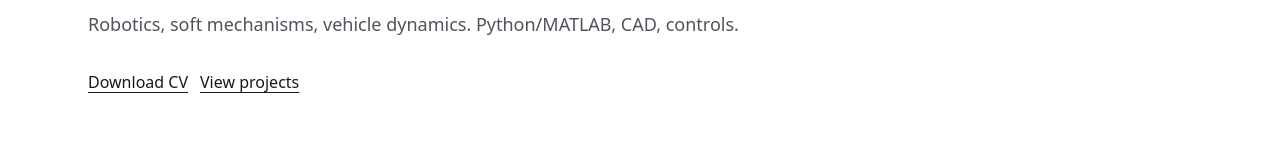
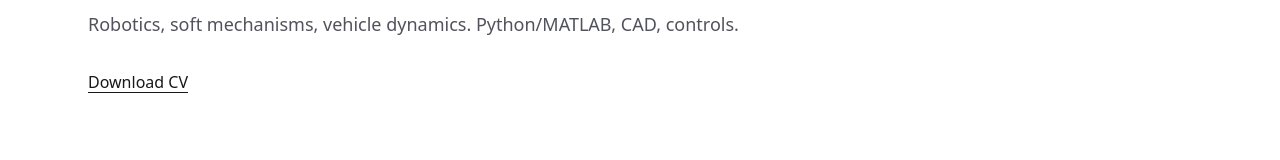
Before and after one commit to willBricca/portfolio2, a Next.js app: page / in a window 1280 px wide. Shown: the part 394-554 px from the top of the page. Built offline with nearby package versions, Linux system fonts and the light colour scheme.

Commit message:
changing the pictures and a few more tests

```diff
--- a/app/page.tsx
+++ b/app/page.tsx
@@ -14,7 +14,7 @@ const projects = [
   {
     name: "Autonomous baseball rover",
     summary: "Centroiding + PID approach; surface-aware gains.",
-    image: "/images/rover.jpg",
+    image: "/images/rover.png",
     tags: ["Controls", "OpenCV", "PID"],
     href: undefined,
   },
@@ -45,7 +45,6 @@ export default function Home() {
           </p>
           <div className="mt-8 flex gap-3">
             <a href="/cv.pdf" className="underline underline-offset-4">Download CV</a>
-            <a href="#projects" className="underline underline-offset-4">View projects</a>
           </div>
         </section>
 
```
Also changed, not shown: 2 other files (tests, documents, lock files or other folders).
